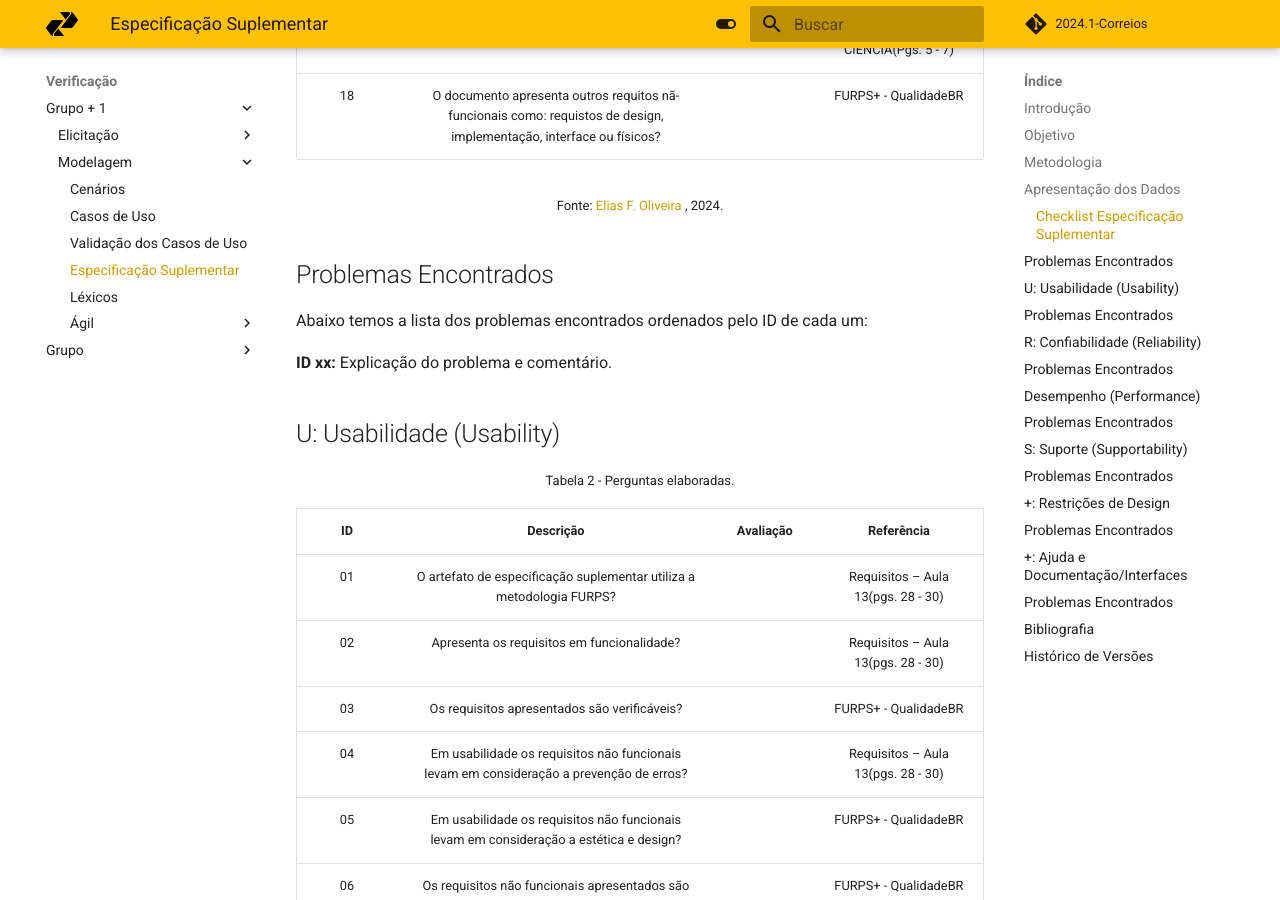
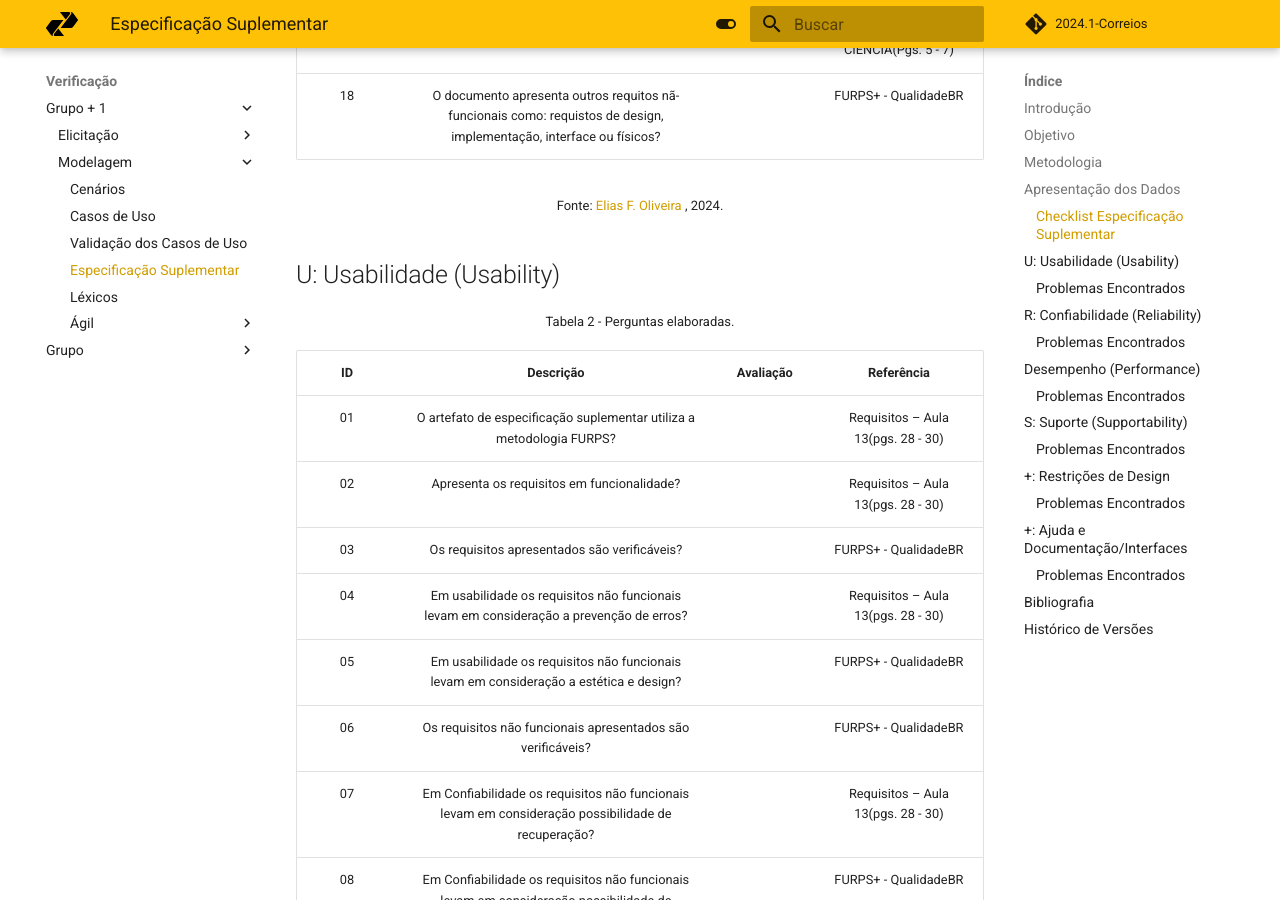
Before and after one commit to Requisitos-de-Software/2024.1-Serasa, an MkDocs documentation site: the page built from docs/verificacao/grupo+1/modelagem/especificacao_suplementar.md, in a window 1280 px wide and 900 px high, scrolled down 2267 px. Built offline with MkDocs 1.6.1 and Material for MkDocs 9.7.7, drawn with Linux system fonts in a browser that asks for light colours; comment, search, counter and statistics services are not loaded.

Commit message:
Update especificacao_suplementar.md

```diff
--- a/docs/verificacao/grupo+1/modelagem/especificacao_suplementar.md
+++ b/docs/verificacao/grupo+1/modelagem/especificacao_suplementar.md
@@ -45,12 +45,6 @@ Dados obtidos na verificação.
 
 <font size="2"><p style="text-align: center">Fonte: [Elias F. Oliveira](https://github.com/EliasOliver21) , 2024.</p></font>
 
-## Problemas Encontrados
-
-Abaixo temos a lista dos problemas encontrados ordenados pelo ID de cada um:
-
-**ID xx:** Explicação do problema e comentário.
-
 
 ## U: Usabilidade (Usability)
 
@@ -82,7 +76,7 @@ Abaixo temos a lista dos problemas encontrados ordenados pelo ID de cada um:
 <font size="2"><p style="text-align: center">Fonte: []() , 2024.</p></font>
 
 
-## Problemas Encontrados
+### Problemas Encontrados
 
 Abaixo temos a lista dos problemas encontrados ordenados pelo ID de cada um:
 
@@ -118,7 +112,7 @@ Abaixo temos a lista dos problemas encontrados ordenados pelo ID de cada um:
 <font size="2"><p style="text-align: center">Fonte: [Danilo Carvalho Antunes](https://github.com/Danilo-Carvalho-Antunes).</p></font>
 
 
-## Problemas Encontrados
+### Problemas Encontrados
 
 Abaixo temos a lista dos problemas encontrados ordenados pelo ID de cada um:
 
@@ -154,7 +148,7 @@ Abaixo temos a lista dos problemas encontrados ordenados pelo ID de cada um:
 <font size="2"><p style="text-align: center">Fonte: [GAbriel B. Bertolazi](https://github.com/Bertolazi).</p></font>
 
 
-## Problemas Encontrados
+### Problemas Encontrados
 
 Abaixo temos a lista dos problemas encontrados ordenados pelo ID de cada um:
 
@@ -190,7 +184,7 @@ Abaixo temos a lista dos problemas encontrados ordenados pelo ID de cada um:
 <font size="2"><p style="text-align: center">Fonte: []().</p></font>
 
 
-## Problemas Encontrados
+### Problemas Encontrados
 
 Abaixo temos a lista dos problemas encontrados ordenados pelo ID de cada um:
 
@@ -226,7 +220,7 @@ Abaixo temos a lista dos problemas encontrados ordenados pelo ID de cada um:
 <font size="2"><p style="text-align: center">Fonte: []().</p></font>
 
 
-## Problemas Encontrados
+### Problemas Encontrados
 
 Abaixo temos a lista dos problemas encontrados ordenados pelo ID de cada um:
 
@@ -262,7 +256,7 @@ Abaixo temos a lista dos problemas encontrados ordenados pelo ID de cada um:
 <font size="2"><p style="text-align: center">Fonte: [Ricardo Augusto](https://www.github.com/avmricardo), 2024.</p></font>
 
 
-## Problemas Encontrados
+### Problemas Encontrados
 
 Abaixo temos a lista dos problemas encontrados ordenados pelo ID de cada um:
 
```
